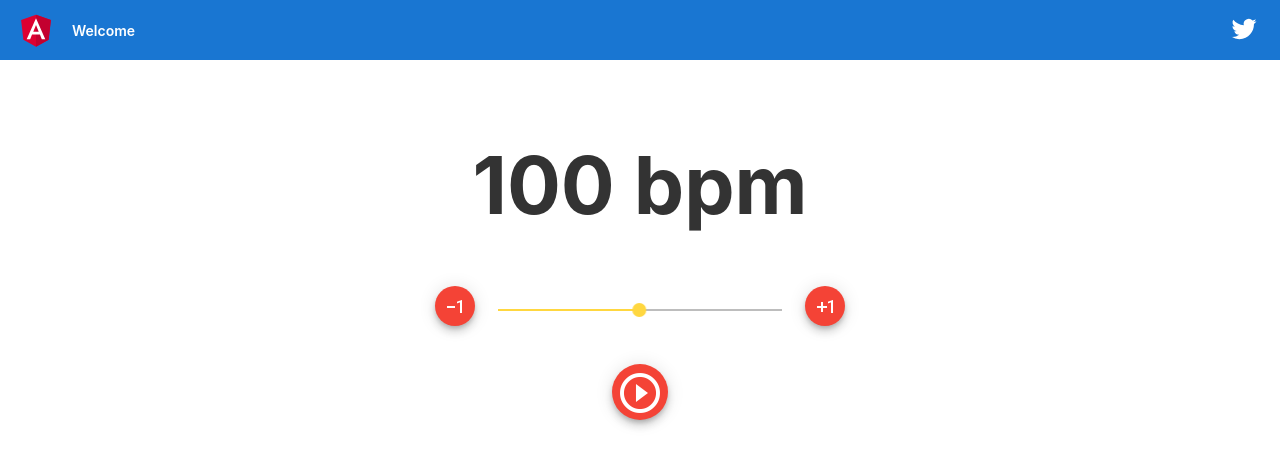
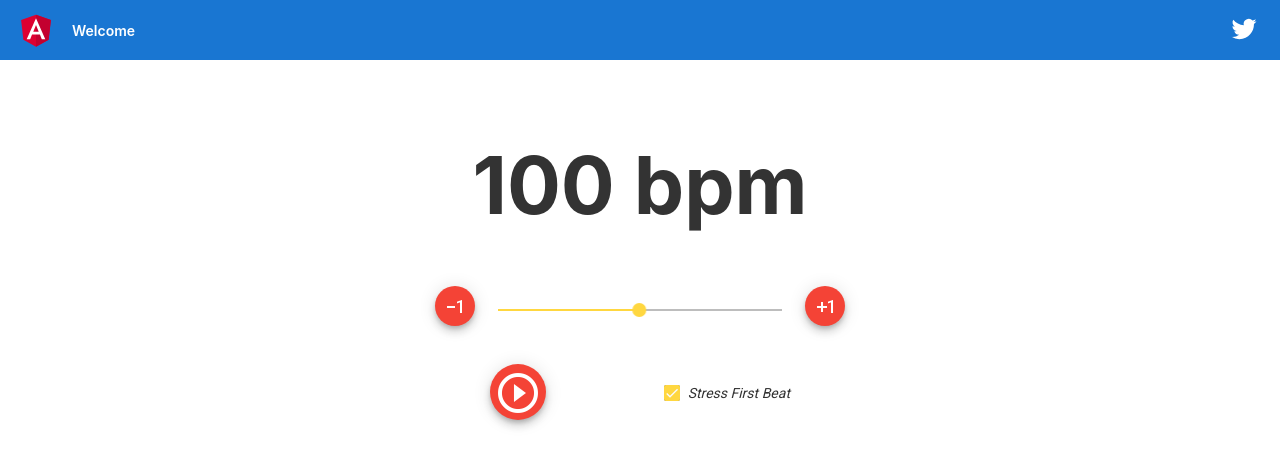
Before and after one commit to pdunbar1999/Metronome, an Angular app: page / in a window 1280 px wide. Shown: the top 466 px of the page. Built offline with nearby package versions, Linux system fonts and the light colour scheme.

Commit message:
Added stressing first beat, dont like UI of it yet tho

```diff
--- a/src/app/app.module.ts
+++ b/src/app/app.module.ts
@@ -1,6 +1,7 @@
 import { BrowserModule } from '@angular/platform-browser';
 import { NgModule } from '@angular/core';
 import { MatSliderModule } from '@angular/material/slider';
+import {MatCheckboxModule} from '@angular/material/checkbox';
 import {MatButtonModule} from '@angular/material/button';
 import { FormsModule } from '@angular/forms';
 import {MatIconModule} from '@angular/material/icon';
@@ -22,7 +23,8 @@ import { MetrComponent } from './metr/metr.component';
     MatSliderModule,
     FormsModule,
     MatIconModule,
-    MatButtonModule
+    MatButtonModule,
+    MatCheckboxModule
   ],
   providers: [],
   bootstrap: [AppComponent]
--- a/src/app/metr/metr.component.css
+++ b/src/app/metr/metr.component.css
@@ -9,7 +9,7 @@
     align-items: center;
   }
 
-.value {
+.BPMValue {
     font-size: 80px;
 }
 
@@ -24,6 +24,20 @@ mat-slider {
     margin-bottom: 30px;
 }
 
+.metrOptions {
+    width: 300px;
+    display: flex;
+    flex-direction: row;
+    align-items: baseline;
+    justify-content: center;
+}
+
 .playOrpause {
     transform: scale(2);
+
 }
+
+.firstBeatButton {
+    margin-left: auto;
+    font-style: italic;
+}
--- a/src/app/metr/metr.component.html
+++ b/src/app/metr/metr.component.html
@@ -1,18 +1,23 @@
 
 
 <div class="content">
-    <h1 class="value"> {{value}} bpm</h1>
+    <h1 class="BPMValue"> {{value}} bpm</h1>
+
     <div class="slider">
+
         <button mat-mini-fab color="warn" aria-label="Subtract 1" (click)="SubtractOne()">
-
             <mat-icon>exposure_neg_1</mat-icon>
         </button>
+
         <mat-slider min="1" max="200" step="1" [(ngModel)]="value"></mat-slider>
+
         <button mat-mini-fab color="warn" aria-label="Add 1" (click)="AddOne()">
             <mat-icon>exposure_plus_1</mat-icon>
         </button>
+
     </div>
 
+    <div class="metrOptions">
         <button *ngIf="isPlaying == false" mat-fab color="warn" aria-label="Start Metronome" (click)="PlayBack()">
             <mat-icon class="playOrpause">play_circle_outline</mat-icon>
         </button>
@@ -21,4 +26,14 @@
             <mat-icon class="playOrpause">pause_circle_outline</mat-icon>
         </button>
 
+        <mat-checkbox class="firstBeatButton" [(ngModel)]="stressFirstBeat">
+            Stress First Beat
+        </mat-checkbox>
+
     </div>
+
+
+
+
+
+</div>
--- a/src/app/metr/metr.component.ts
+++ b/src/app/metr/metr.component.ts
@@ -27,6 +27,7 @@ export class MetrComponent {
   audio1 = this.loadAudioFirstBeat();
   audio2 = this.loadAudioSubsequentBeat();
   subscription: Subscription;
+  stressFirstBeat = true;
 
 
   //Emits values from 0 to infinity at a given interval
@@ -95,8 +96,8 @@ export class MetrComponent {
   }
 
   playTicks(beatNumber){
-    //If it is the first beat
-    if((beatNumber+1)%4 == 1) {
+    //If it is the first beat and we want to stress it
+    if(((beatNumber+1)%4 == 1) && this.stressFirstBeat==true) {
 
 
       this.audio1.play()
```
Lines whose indentation alone changed are shown as unchanged.
